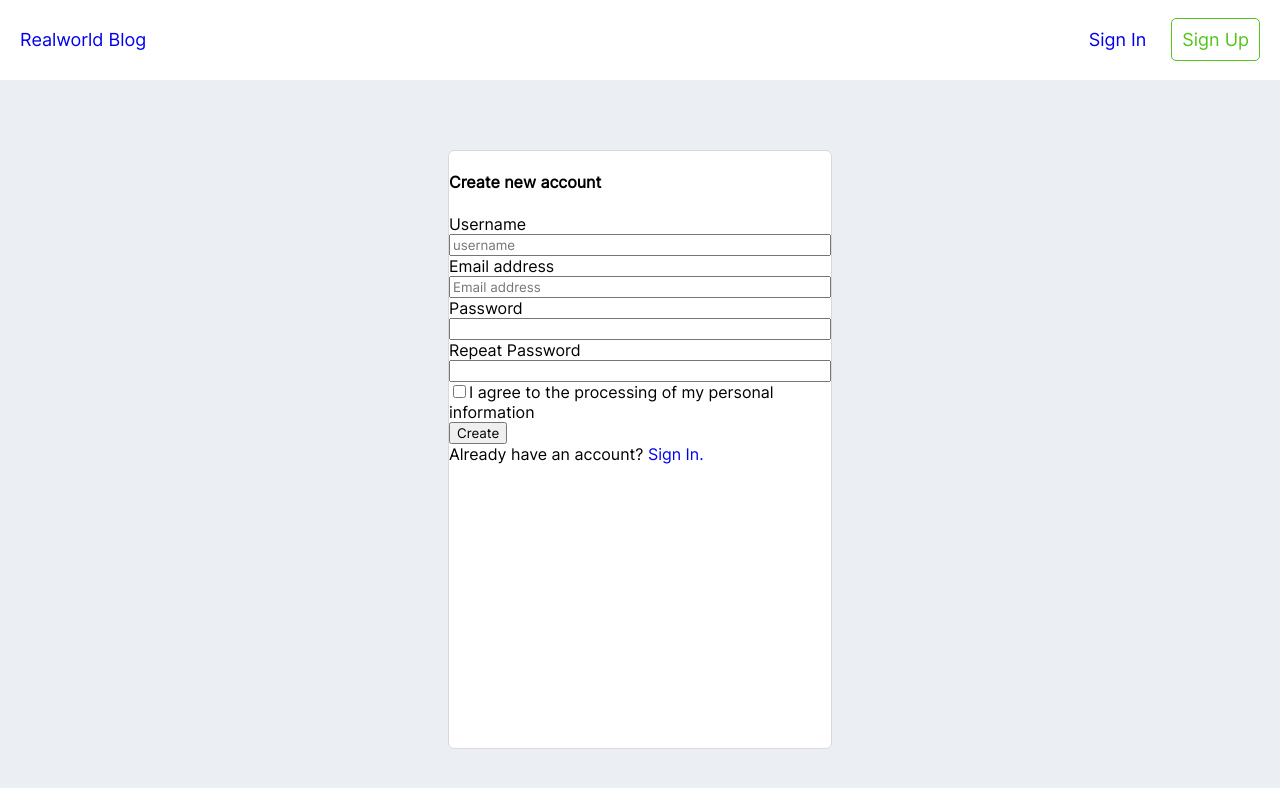
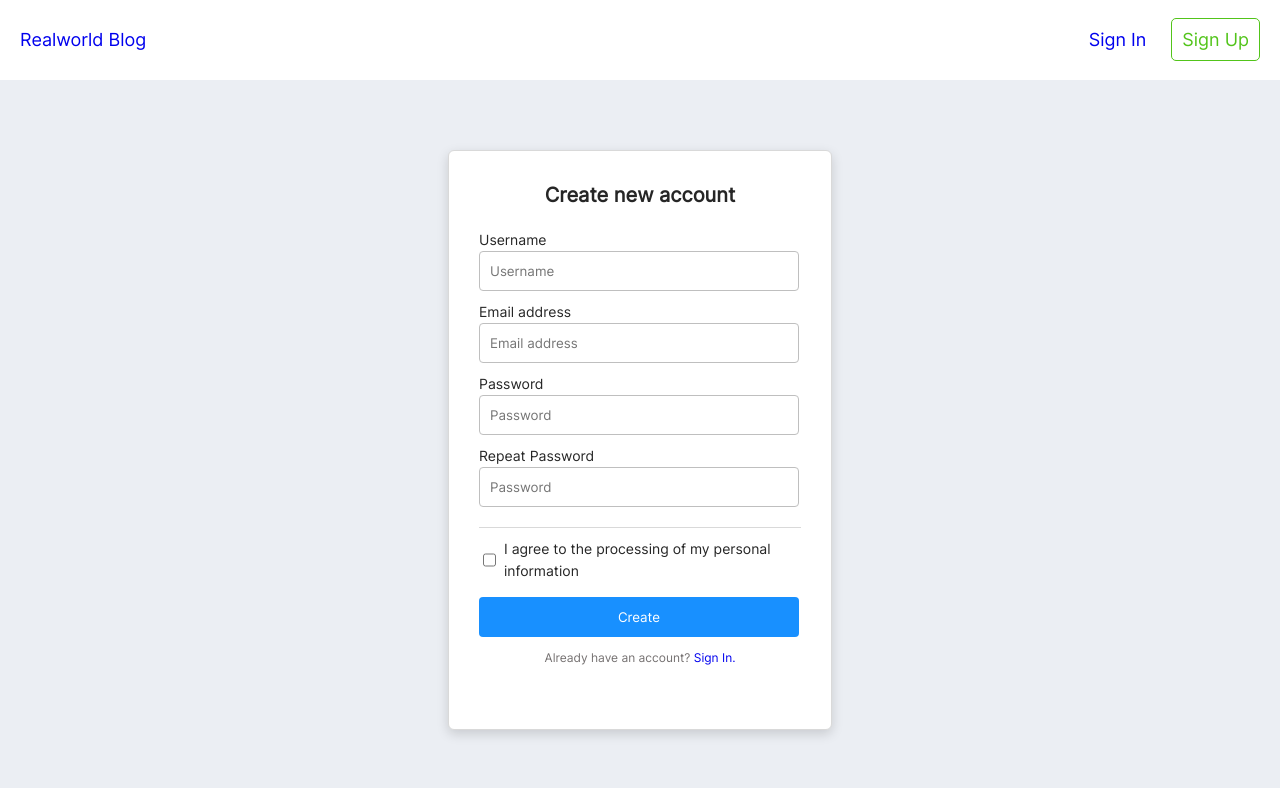
Before and after one commit to KISergeevich/blog-platform, a React (Create React App) app: page /sign-up in a window 1280 px wide. Shown: the top 788 px of the page. Built offline with nearby package versions, Linux system fonts and the light colour scheme.

Commit message:
add layout for sign in

```diff
--- a/src/components/sign-in/sign-in.js
+++ b/src/components/sign-in/sign-in.js
@@ -1,3 +1,54 @@
+/* eslint-disable react/jsx-props-no-spreading */
+import React from 'react'
+import { useForm } from 'react-hook-form'
+import { Link } from 'react-router-dom/cjs/react-router-dom.min'
+
+import classes from './sign-in.module.scss'
+
 export default function SignIn() {
-  return 'sign-in'
+  const {
+    register,
+    handleSubmit,
+    formState: { errors },
+  } = useForm()
+  const onSubmit = (data) => console.log(data)
+  return (
+    <div className={classes.signIn}>
+      <h4 className={classes.signIn__title}>Sign In</h4>
+      <form className={classes.signIn__buttonForm} onSubmit={handleSubmit(onSubmit)}>
+        <label htmlFor="email">
+          Email address
+          <input
+            {...register('email', {
+              required: true,
+              pattern:
+                /^(([^<>()[\]\\.,;:\s@"]+(\.[^<>()[\]\\.,;:\s@"]+)*)|.(".+"))@((\[[0-9]{1,3}\.[0-9]{1,3}\.[0-9]{1,3}\.[0-9]{1,3}\])|(([a-zA-Z\-0-9]+\.)+[a-zA-Z]{2,}))$/,
+            })}
+            placeholder="Email address"
+            id="Email address"
+            aria-invalid={errors.email ? 'true' : 'false'}
+          />
+        </label>
+        <label htmlFor="password">
+          Password
+          <input
+            {...register('password', {
+              required: true,
+              minLength: 6,
+              maxLength: 40,
+            })}
+            placeholder="Email address"
+            id="Email address"
+            aria-invalid={errors.email ? 'true' : 'false'}
+          />
+        </label>
+        <button type="submit" className={classes.signIn__button}>
+          Login
+        </button>
+      </form>
+      <span className={classes.signIn__moveToSignUp}>
+        Do not have an account? <Link to="/sign-up">Sign Up.</Link>
+      </span>
+    </div>
+  )
 }
--- a/src/components/sign-up/sign-up.js
+++ b/src/components/sign-up/sign-up.js
@@ -22,8 +22,9 @@ export default function SignUp() {
           <label className={classes.signUp__label} htmlFor="username">
             Username
             <input
+              className={classes.signUp__input}
               {...register('username', { required: true, minLength: 3, maxLength: 20 })}
-              placeholder="username"
+              placeholder="Username"
               id="username"
               aria-invalid={errors.username ? 'true' : 'false'}
             />
@@ -40,6 +41,7 @@ export default function SignUp() {
           <label className={classes.signUp__label} htmlFor="Email address">
             Email address
             <input
+              className={classes.signUp__input}
               {...register('email', {
                 required: true,
                 pattern:
@@ -59,8 +61,10 @@ export default function SignUp() {
           <label className={classes.signUp__label} htmlFor="password">
             Password
             <input
+              className={classes.signUp__input}
               {...register('password', { required: true, minLength: 6, maxLength: 40 })}
               type="password"
+              placeholder="Password"
               id="password"
               aria-invalid={errors.password ? 'true' : 'false'}
             />
@@ -77,6 +81,7 @@ export default function SignUp() {
           <label className={classes.signUp__label} htmlFor="RepeatPassword">
             Repeat Password
             <input
+              className={classes.signUp__input}
               {...register('confirmPassword', {
                 required: true,
                 minLength: 6,
@@ -84,6 +89,7 @@ export default function SignUp() {
                 validate: (value, form) => value === form.password,
               })}
               type="password"
+              placeholder="Password"
               id="RepeatPassword"
               aria-invalid={errors.confirmPassword ? 'true' : 'false'}
             />
@@ -111,9 +117,9 @@ export default function SignUp() {
             )}
           />
           <span className={classes.signUp__checkboxText}>I agree to the processing of my personal information</span>
-          <div className={classes.signUp__error}>
-            {errors.agreement?.type === 'required' ? 'Need to agree with processing' : null}
-          </div>
+        </div>
+        <div className={classes.signUp__error}>
+          {errors.agreement?.type === 'required' ? 'Need to agree with processing' : null}
         </div>
         <button type="submit" className={classes.signUp__button}>
           Create
--- a/src/components/sign-up/sign-up.module.scss
+++ b/src/components/sign-up/sign-up.module.scss
@@ -2,13 +2,25 @@
 .signUp {
     background-color: white;
     width: 384px;
-    height: 599px;
+    height: auto;
     margin-top: 50px;
+    margin-bottom: 30px;
     display: flex;
     flex-direction: column;
     border-radius: 6px;
     border: 1px solid #D9D9D9;
+    box-shadow: 0px 4px 12px 0px #00000026;
+    padding: 20px 30px 60px 30px;
 
+    &__title {
+        color: #262626;
+        font-size: 20px;
+        font-weight: 500;
+        line-height: 28px;
+        text-align: center;
+        font-weight: 800;
+        margin: 10px 0;
+    }
     &__registrationBlock {
         display: flex;
         flex-direction: column;
@@ -16,17 +28,82 @@
     &__label {
         display: flex;
         flex-direction: column;
+        font-size: 14px;
+        font-weight: 400;
+        line-height: 22px;
+        text-align: left;
+        color: #262626;
+        margin-top: 10px;
+    }
+    &__input {
+        width: 320px;
+        height: 40px;
+        gap: 0px;
+        opacity: 0px;
+        padding: 10px;
+        border: 1px solid #BFBFBF;
+        border-radius: 4px;
+        color:#D9D9D9;
+    }
+    &__checkboxBlock {
+        border-top: 1px solid #D9D9D9;
+        padding-top: 10px;
+        margin-top: 20px;
+        display: flex;
+    }
+
+    &__checkboxText {
+        font-size: 14px;
+        font-weight: 400;
+        line-height: 22px;
+        text-align: left;
+        color: #262626;
+        align-self: center;
+        margin-left: 5px;
     }
     &__error {
-        font-family: 'Roboto';
         font-size: 14px;
         font-weight: 400;
         line-height: 22px;
         text-align: left;
         color: #F5222D;
     }
+    &__button {
+        width: 320px;
+        height: 40px;
+        color: white;
+        background-color: #1890FF;
+        border: none;
+        border-radius: 4px;
+        margin-top: 15px;
+        margin-bottom: 10px;
+    }
+    &__button:hover {
+        border: 5px solid #1890FF;
+        color: #1890FF;
+        background: rgba(0,0,0,0);
+        transition-duration: 0.5s;
+    }
+    &__button:active {
+        border: 5px solid white;
+        color: white;
+        background-color: #1890FF;
+        transition-duration: 0.1s;
+    }
+    &__moveToSignIn {
+        font-size: 12px;
+        font-weight: 400;
+        line-height: 22px;
+        text-align: center;
+        color: #757171;
+    }
+
 }
 [aria-invalid = true] {
+    font-size: 14px;
+    font-weight: 400;
+    line-height: 22px;
+    text-align: left;
     border-color: #F5222D;
     outline: none;
 }
```
